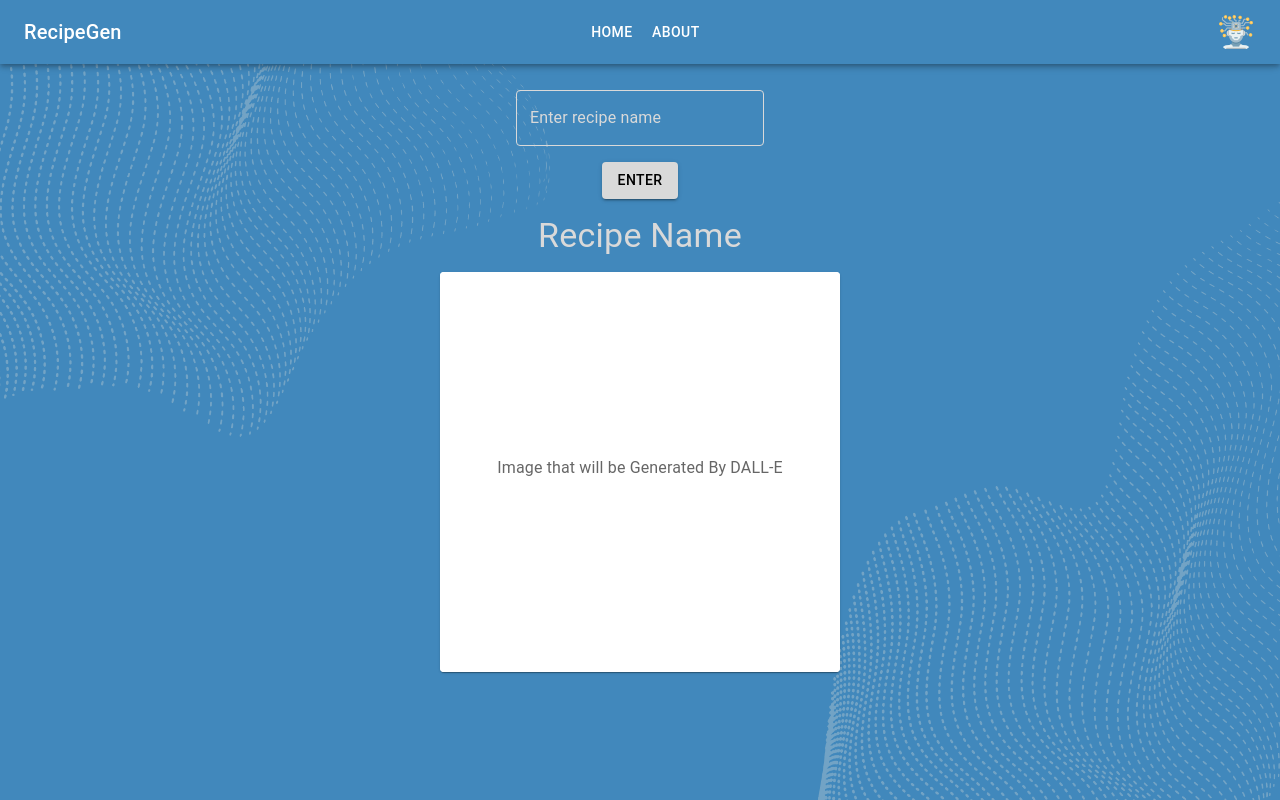
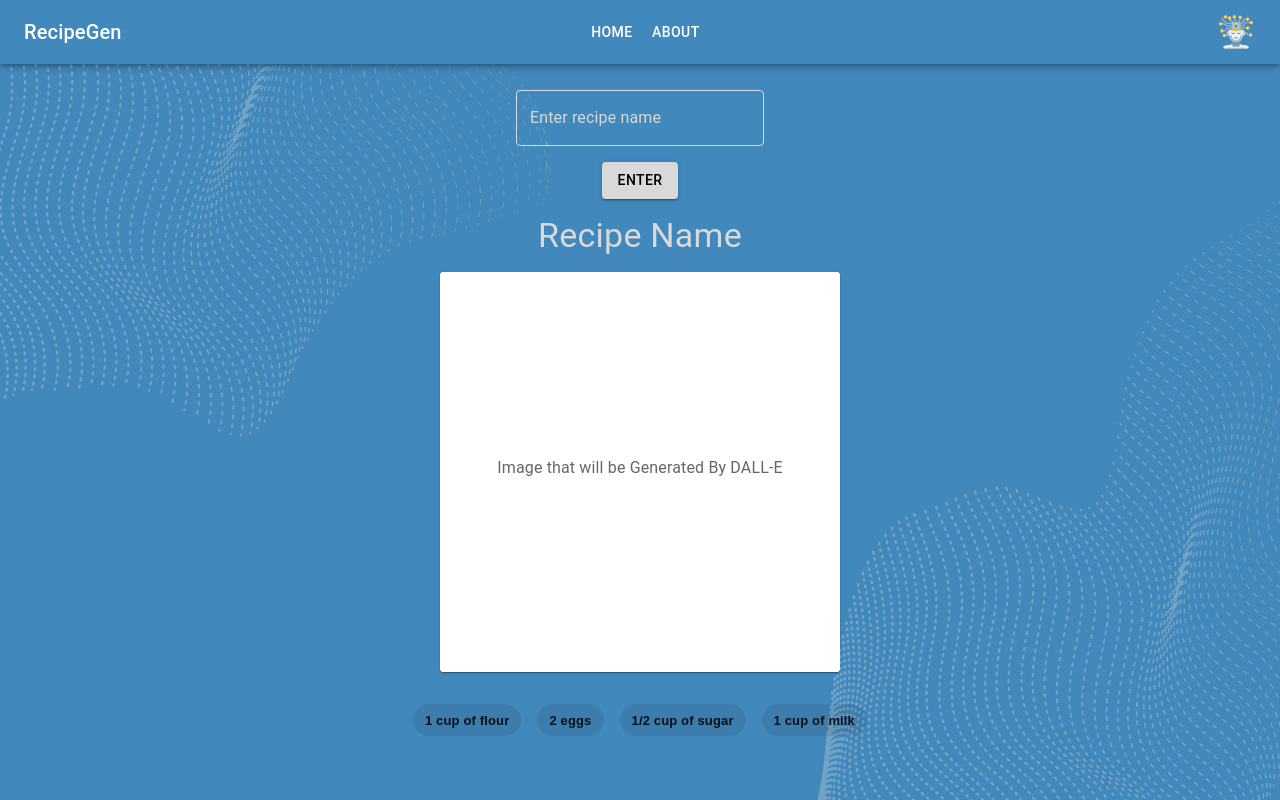
Before and after one commit to JerryMcDonald/RecipeGen-with-GPT-and-DALL-E, a React (Create React App) app in the folder frontend/: page / in a window 1280 px wide. Built offline with nearby package versions, Linux system fonts and the light colour scheme.

Commit message:
Add the ingredient chips, and chip dummy data.

```diff
--- a/frontend/src/pages/Home/Home.jsx
+++ b/frontend/src/pages/Home/Home.jsx
@@ -1,5 +1,6 @@
 import * as React from "react";
 import Card from "@mui/material/Card";
+import Chip from "@mui/material/Chip";
 import CardMedia from "@mui/material/CardMedia";
 import CardContent from "@mui/material/CardContent";
 import Typography from "@mui/material/Typography";
@@ -11,18 +12,23 @@ import Chorizo from "../../static/images/Chorizo.jpg";
 import AIawwBG from "../../static/images/AIawwBG.png";
 
 let recipeImage = null;
+const ingredients = [
+  "1 cup of flour",
+  "2 eggs",
+  "1/2 cup of sugar",
+  "1 cup of milk",
+];
 
 function Home() {
+  const [recipeNameInput, setRecipeNameInput] = React.useState(null);
   const [recipeName, setRecipeName] = React.useState(null);
 
   const handleInputChange = (event) => {
-    setRecipeName(event.target.value);
+    setRecipeNameInput(event.target.value);
   };
 
   const handleButtonClick = (event) => {
-    // do something when the button is clicked
-    setRecipeName(event.target.value);
-
+    setRecipeName(recipeNameInput);
   };
 
   return (
@@ -44,18 +50,25 @@ function Home() {
     >
       <TextField
         label="Enter recipe name"
-        value={recipeName || ""}
+        value={recipeNameInput || ""}
         onChange={handleInputChange}
+        onKeyUp={(event) => {
+          if (event.key === "Enter") {
+            handleButtonClick();
+          }
+        }}
         variant="outlined"
         color="secondary"
         sx={{ marginBottom: 2 }}
       />
-      <Button variant="contained" color="secondary" onClick={handleButtonClick}>Enter</Button>
+      <Button variant="contained" color="secondary" onClick={handleButtonClick}>
+        Enter
+      </Button>
       <Typography
-      variant="h4"
-      component="h2"
-      color="var(--secondary-color)"
-      sx={{ marginTop: 2 }}
+        variant="h4"
+        component="h2"
+        color="var(--secondary-color)"
+        sx={{ marginTop: 2 }}
       >
         {recipeName || "Recipe Name"}
       </Typography>
@@ -83,6 +96,30 @@ function Home() {
           </CardContent>
         )}
       </Card>
+      <Box
+        sx={{
+          display: "flex",
+          justifyContent: "center",
+          flexWrap: "wrap",
+          listStyle: "none",
+          padding: 1,
+          margin: 0,
+        }}
+      >
+        {ingredients.map((ingredient, index) => {
+          return (
+            <Box key={index} sx={{ margin: 1 }}>
+              <Chip
+                label={ingredient}
+                sx={{
+                  fontWeight: "bold",
+                  fontFamily: "Arial",
+                }}
+              />
+            </Box>
+          );
+        })}
+      </Box>
     </Box>
   );
 }
```
